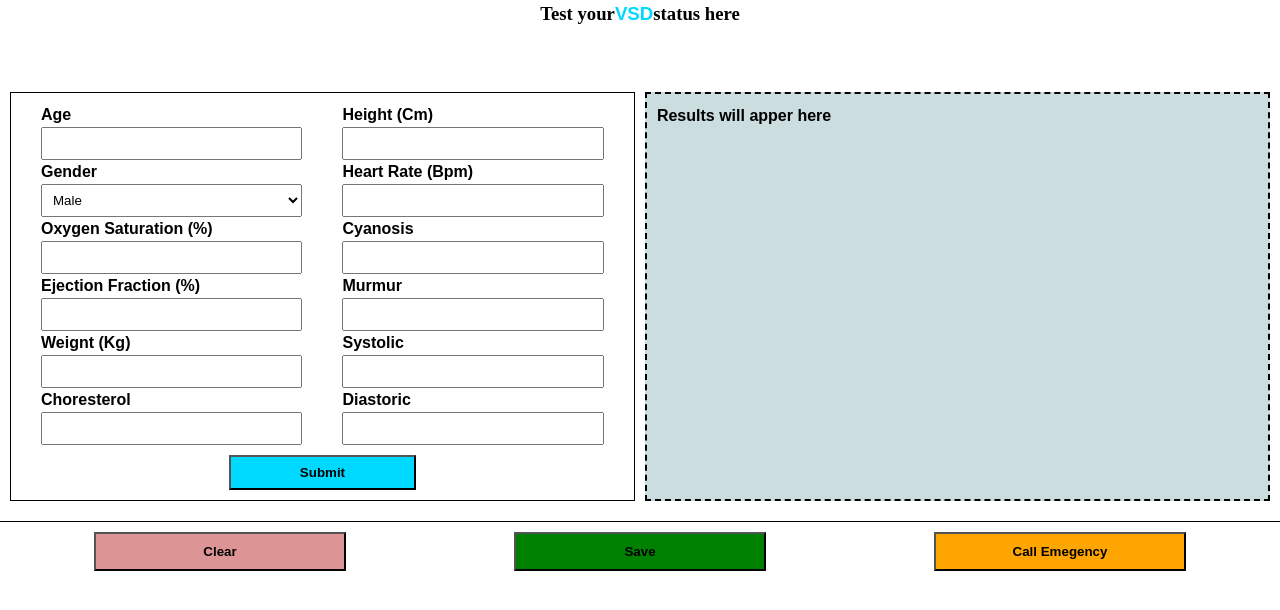
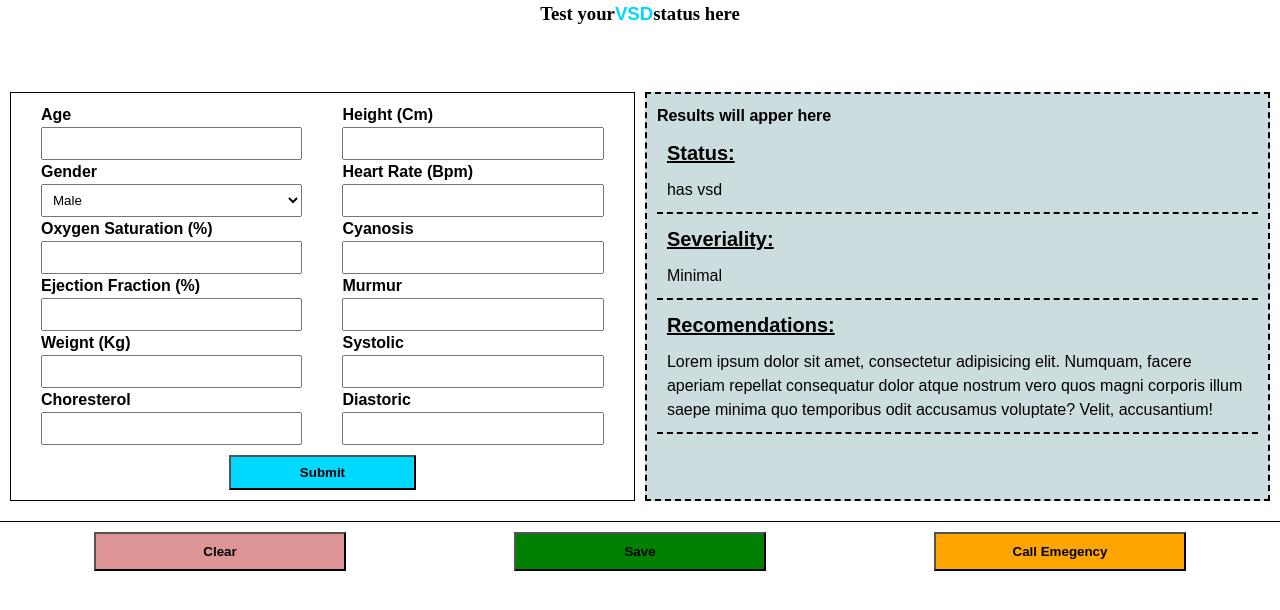
Before and after one commit to Viniek/VSD, a React (Vite) app in the folder client/: page /Home in a window 1280 px wide. Shown: the top 610 px of the page. Built offline with nearby package versions, Linux system fonts and the light colour scheme.

Commit message:
work on results area

```diff
--- a/client/src/Pages/Home/Home.css
+++ b/client/src/Pages/Home/Home.css
@@ -79,6 +79,18 @@ height: 100%;
 width: 100%;
 
     }
+ }
+ .results{
+    display: flex;
+    flex-direction: column;
+    gap: 1rem;
+    border-bottom: 2px dashed ;
+    padding: 1rem;
+ }
+ .titles{
+    font-size: 2rem;
+    font-weight: 600;
+    text-decoration: underline;
  }
 
 .home-form-section form{
--- a/client/src/Pages/Home/Home.jsx
+++ b/client/src/Pages/Home/Home.jsx
@@ -13,7 +13,21 @@ function Home() {
 
 
 <div className='result-section'>
- <div></div>
+ <div>
+  <div className="results">
+  <p className='titles'>Status:</p>
+  <p>has vsd</p>
+  </div>
+  <div className="results">
+  <p className='titles'>Severiality:</p>
+  <p>Minimal</p>
+  </div>
+ <div className="results">
+ <p className='titles'>Recomendations:</p>
+ <p>Lorem ipsum dolor sit amet, consectetur adipisicing elit. Numquam, facere aperiam repellat consequatur dolor atque nostrum vero quos magni corporis illum saepe minima quo temporibus odit accusamus voluptate? Velit, accusantium!</p>
+ </div>
+
+ </div>
 </div>
 </div>
 
```
